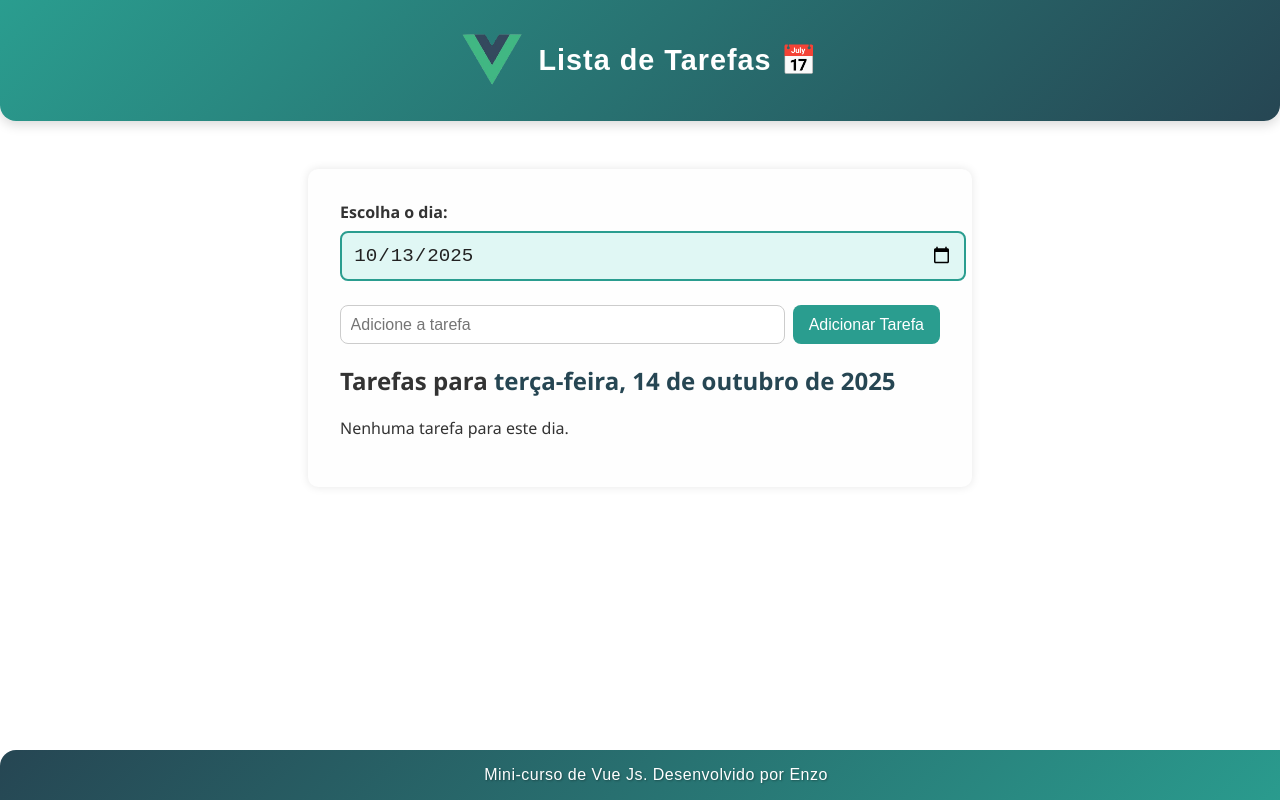
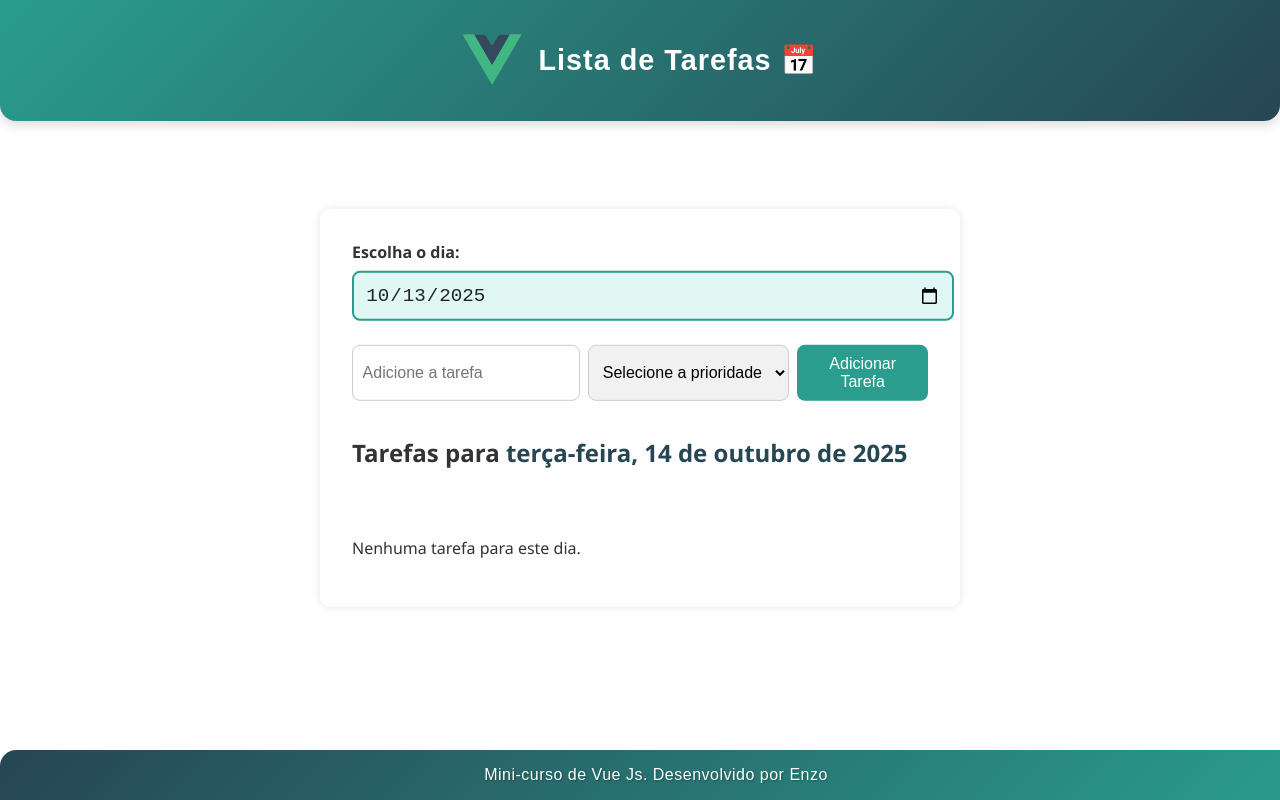
Before and after one commit to enzobanin/projeto-vue, a Vue app: page / in a window 1280 px wide. Built offline with nearby package versions, Linux system fonts and the light colour scheme.

Commit message:
add prioridaeds e forms centralizado

```diff
--- a/src/assets/main.css
+++ b/src/assets/main.css
@@ -2,3 +2,12 @@ html, body{
     margin: 0;
     padding: 0;
 }
+
+.app {
+    display: flex;
+    flex-direction: column;
+    position: absolute;
+    top: 45%;
+    left: 50%;
+    transform: translate(-50%, -50%);
+}
--- a/src/components/Main.vue
+++ b/src/components/Main.vue
@@ -5,13 +5,27 @@
 
     <form @submit.prevent="adicionarTarefa()" class="formulario">
       <input v-model="novaTarefa" type="text" placeholder="Adicione a tarefa" required/>
+
+      <!-- parte de prioridades dividido em alta, media e baixa -->
+      <select v-model="novaPrioridade" class="prioridade-select">
+        <option disabled value="">Selecione a prioridade</option>
+        <option value="alta">🔴 Alta</option>
+        <option value="media">🟠 Média</option>
+        <option value="baixa">🟢 Baixa</option>
+      </select>
       <button type="submit">Adicionar Tarefa</button>
     </form>
 
     <h2>Tarefas para <span class="dataDestacada">{{ dataFormatada }}</span></h2>
     <ul class="listaTarefas">
-      <li v-for="(tarefa, index) in tarefasDatas" :key="index">
-        {{ tarefa}}
+      <!--add :class="tarefa.prioridade" no final da proxima linha-->
+      <li v-for="(tarefa, index) in tarefasDatas" :key="index" :class="tarefa.prioridade">
+        <!-- adicionar todo o span novo -->
+        <span>
+          {{ tarefa.texto }}
+          <small class="prioridade-label">({{ tarefa.prioridade }})</small>
+        </span>
+
         <button @click="removeTarefa(index)">X</button>
       </li>
     </ul>
@@ -23,11 +37,13 @@
 
 <script setup>
 import { ref, computed } from 'vue';
-const hoje = ref(new Date().toLocaleDateString().slice(0,10));
+const hoje = ref(new Date().toISOString().slice(0,10));
 let id = 0;
 
 const dataSelecionada = ref(new Date().toISOString().slice(0,10));
 const novaTarefa = ref(''); // variável para criar uma tarefa nova
+//ADD PARA PRIORIDADE FUNCIONAR
+const novaPrioridade = ref('');
 const todasTarefas = ref([
   // { id: id++, text: 'Arrumar a cama' }
 ]); //array das tarefas
@@ -55,14 +71,23 @@ const dataFormatada = computed(() => {
   });
 });
 
+//refatorar toda a parte de adicionarTarefa()
 function adicionarTarefa() {
-  if(!novaTarefa.value.trim()) return;
+  if(!novaTarefa.value.trim() || !novaPrioridade.value) return;
+
+  //add esta const, relacionado ao obejto prioridade
+  const todasTarefa = {
+    texto: novaTarefa.value.trim(),
+    prioridade: novaPrioridade.value
+  };
 
   if(!todasTarefas.value[dataSelecionada.value]){
     todasTarefas.value[dataSelecionada.value] = [];
   }
-  todasTarefas.value[dataSelecionada.value].push(novaTarefa.value.trim());
-  novaTarefa.value = "";
+  todasTarefas.value[dataSelecionada.value].push(todasTarefa);
+  //add texto e prioridade
+  novaTarefa.value = '';
+  novaPrioridade.value = '';
   salvarTarefas();
   // todasTarefas.value.push({ id: id++, text: novaTarefa.value })
 }
@@ -84,6 +109,24 @@ function salvarTarefas(){
 
 
 <style scoped>
+
+/* Estilos para o seletor de prioridade ADD*/
+.prioridade-select {
+  flex: 1 1 30%;
+  padding: 0.6rem;
+  font-size: 1rem;
+  border-radius: 8px;
+  border: 1px solid #ccc;
+  background-color: #f1f1f1;
+}
+
+/* Estilos para as prioridades ADD*/
+.prioridade-label {
+  font-size: 0.9rem;
+  color: #666;
+  margin-left: 0.5rem;
+}
+
 
 .app {
   max-width: 600px;
@@ -177,6 +220,20 @@ button:hover {
   border-radius: 6px;
 }
 
+.listaTarefas li.alta {
+  border-left: 6px solid #e63946;
+}
+
+
+.listaTarefas li.media {
+  border-left: 6px solid #f4a261;
+}
+
+
+.listaTarefas li.baixa {
+  border-left: 6px solid #2a9d8f;
+}
+
 
 .listaTarefas li button {
   background-color: transparent;
```
